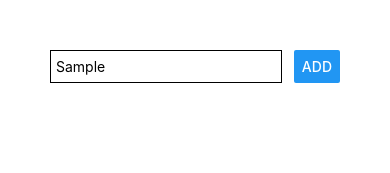
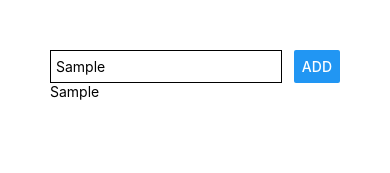
Before and after one commit to Balazs-D/rn-complete-guide, a React Native app: screen / in a window 390 px wide. Both pictures are taken after typing "Sample" into the empty fields and a click on the button "ADD". Shown: the top 173 px of the page. Built offline with nearby package versions, Linux system fonts and the light colour scheme.

Commit message:
basic level to do list, add new item and display whoele array

```diff
--- a/App.js
+++ b/App.js
@@ -1,15 +1,38 @@
-import React from "react";
+import React, { useState } from "react";
 import { StyleSheet, Text, View, TextInput, Button } from "react-native";
 
 export default function App() {
+  const [enteredGoal, setEnteredGoal] = useState("");
+  const [courseGoals, setCourseGoals] = useState([]);
+  const goalInputHandler = (enteredText) => {
+    setEnteredGoal(enteredText);
+  };
+
+  const addGoalHandler = () => {
+    // Usual syntax
+    // setCourseGoals([...courseGoals, enteredGoal]);
+
+    // ES6 function syntax - always works!
+    setCourseGoals((currentGoals) => [...currentGoals, enteredGoal]);
+  };
+
   return (
     <View style={styles.screen}>
       <View style={styles.inputContainer}>
-        <TextInput placeholder="Course Goal" style={styles.inputField} />
-        <Button title="Add" />
+        <TextInput
+          placeholder="Course Goal"
+          style={styles.inputField}
+          onChangeText={goalInputHandler}
+          value={enteredGoal}
+        />
+        <Button title="Add" onPress={addGoalHandler} />
       </View>
 
-      <View></View>
+      <View>
+        {courseGoals.map((goal, i) => (
+          <Text key={i}>{goal}</Text>
+        ))}
+      </View>
     </View>
   );
 }
```
